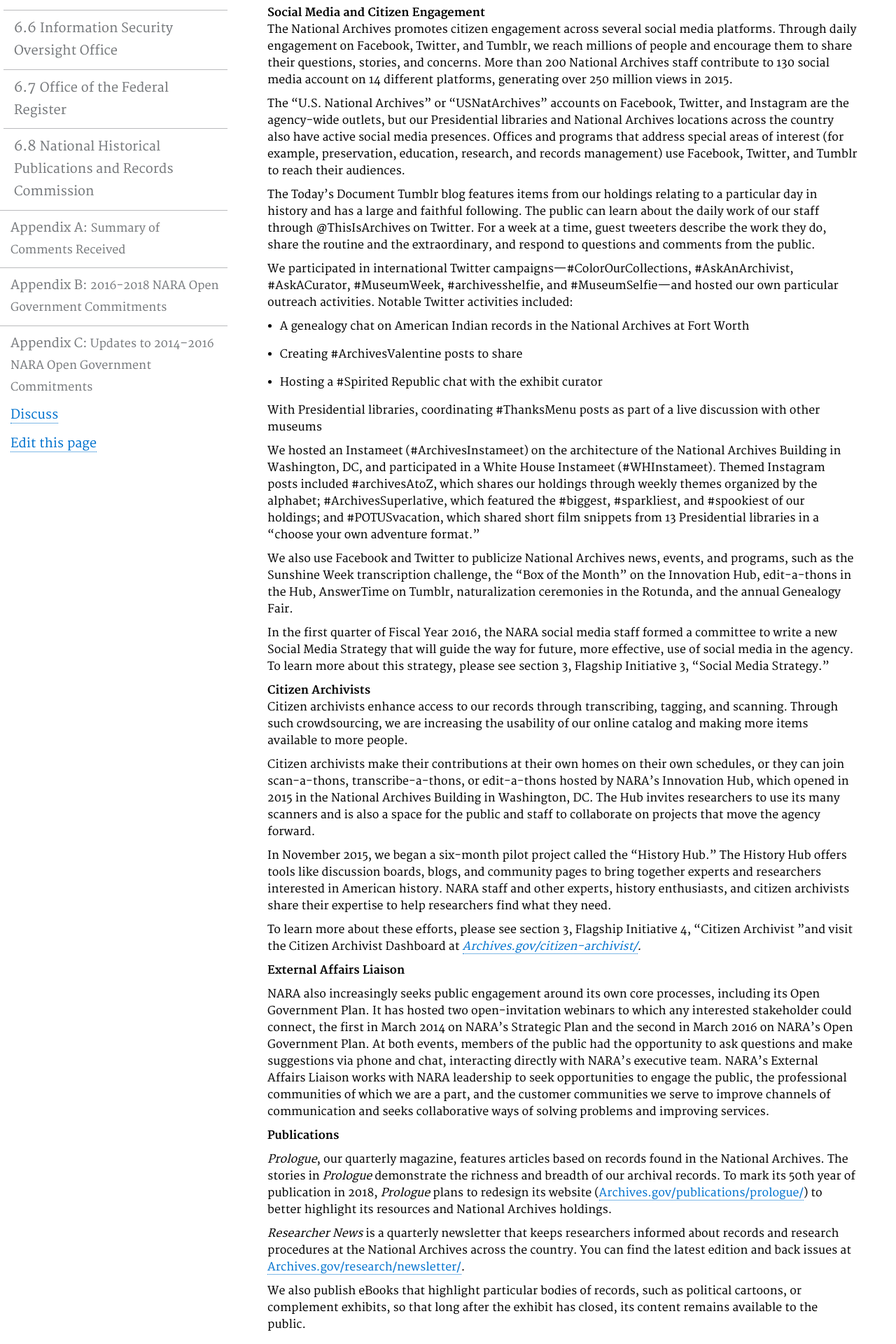
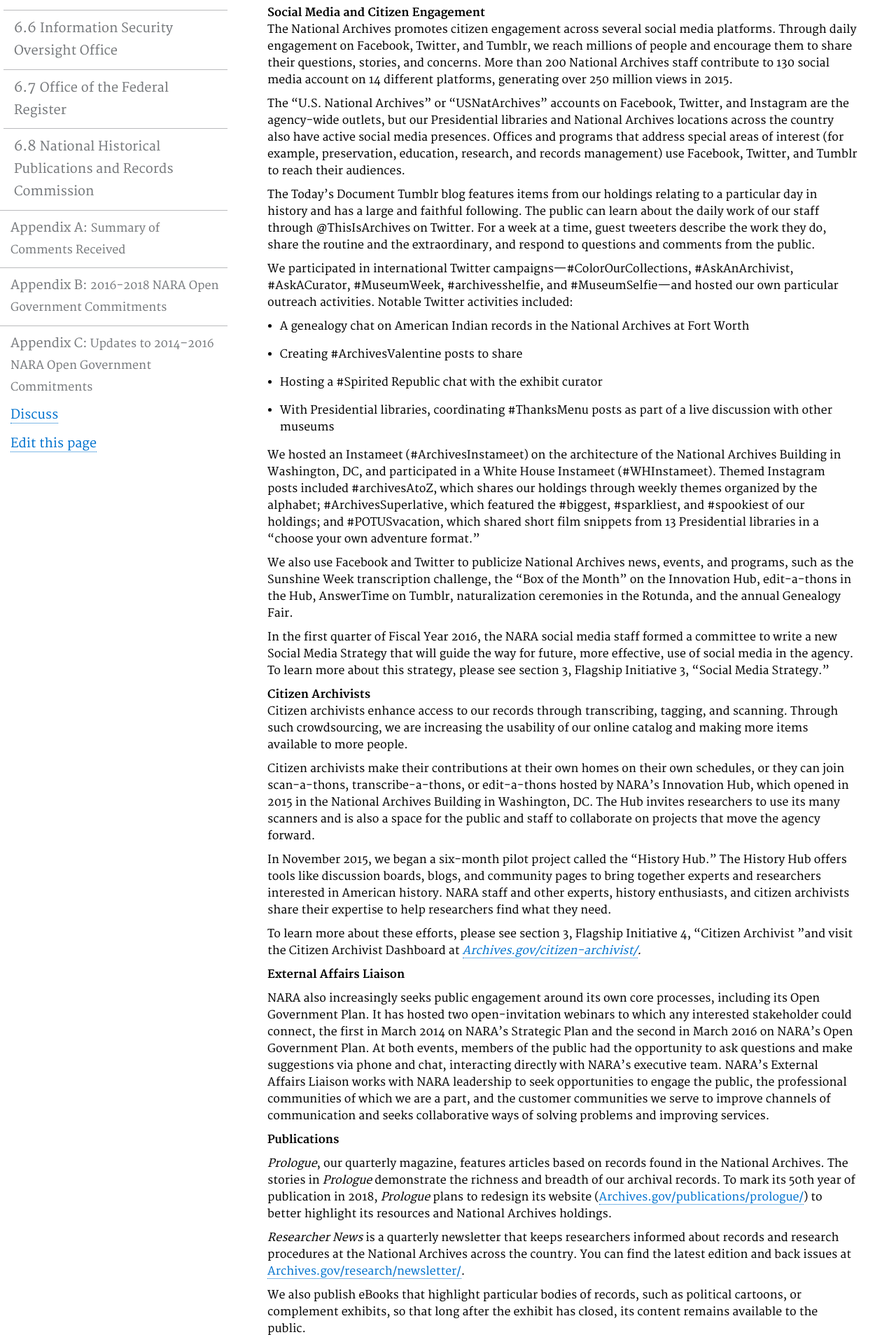
Before and after one commit to usnationalarchives/opengovplan, a Jekyll site: the page built from pages/pubengagement.md, in a window 1280 px wide. Shown: the part 1431-3351 px from the top of the page at 70% size. Built offline with Jekyll 4.4.1, drawn with Linux system fonts in a browser that asks for light colours.

```diff
--- a/pages/pubengagement.md
+++ b/pages/pubengagement.md
@@ -43,9 +43,10 @@ The National Archives promotes citizen engagement across several social media pl
   <li>A genealogy chat on American Indian records in the National Archives at Fort Worth</li>
   <li>Creating #ArchivesValentine posts to share</li>
   <li>Hosting a #Spirited Republic chat with the exhibit curator</li>
+  <li>With Presidential libraries, coordinating #ThanksMenu posts as part of a live discussion with other museums</li>
 </ul>
 
-<p>With Presidential libraries, coordinating #ThanksMenu posts as part of a live discussion with other museums</p>
+
 
 <p>We hosted an Instameet (#ArchivesInstameet) on the architecture of the National Archives Building in Washington, DC, and participated in a White House Instameet (#WHInstameet). Themed Instagram posts included #archivesAtoZ, which shares our holdings through weekly themes organized by the alphabet; #ArchivesSuperlative, which featured the #biggest, #sparkliest, and #spookiest of our holdings; and #POTUSvacation, which shared short film snippets from 13 Presidential libraries in a “choose your own adventure format.”</p>
 
```
